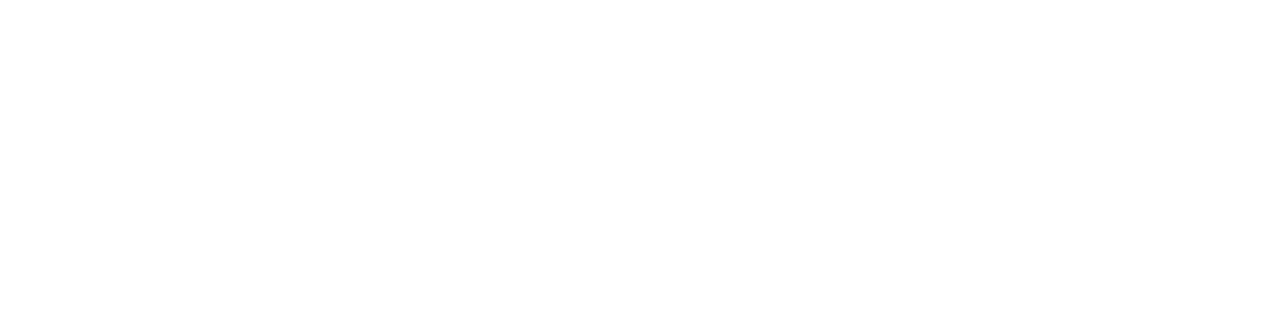
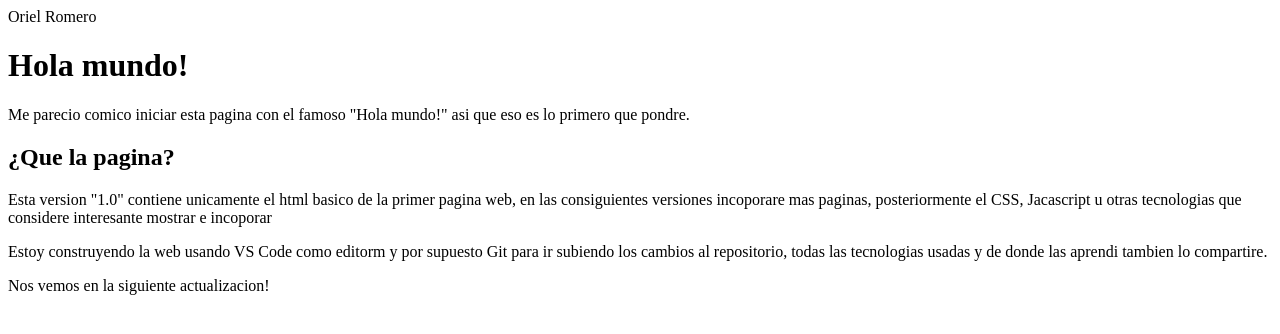
Before and after one commit to oriel-r/mi_sitio_web_oriel, a plain HTML site: page index.html in a window 1280 px wide. Drawn offline with Linux system fonts and the light colour scheme.

Commit message:
Version 1.0

```diff
--- a/index.html
+++ b/index.html
@@ -4,6 +4,12 @@
     <title>Oriel Romero</title>
 </head>
 <body>
-
+    <header>Oriel Romero</header>
+    <h1>Hola mundo!</h1>
+    <p>Me parecio comico iniciar esta pagina con el famoso "Hola mundo!" asi que eso es lo primero que pondre.</p>
+    <h2>¿Que la pagina?</h2>
+    <p>Esta version "1.0" contiene unicamente el html basico de la primer pagina web, en las consiguientes versiones incoporare mas paginas, posteriormente el CSS, Jacascript u otras tecnologias que considere interesante mostrar e incoporar </p>
+    <p>Estoy construyendo la web usando VS Code como editorm y por supuesto Git para ir subiendo los cambios al repositorio, todas las tecnologias usadas y de donde las aprendi tambien lo compartire.</p>
+    <p>Nos vemos en la siguiente actualizacion!</p>
 </body>
 </html>
```
